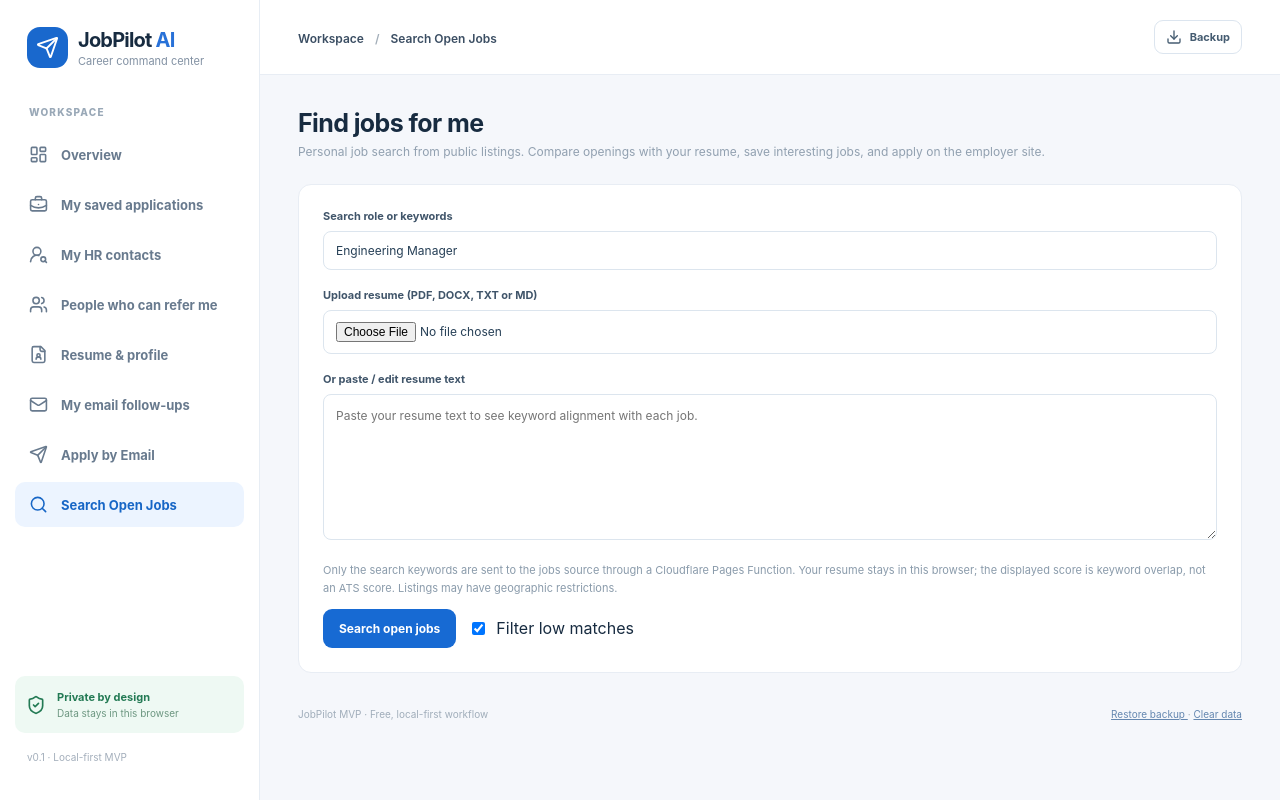
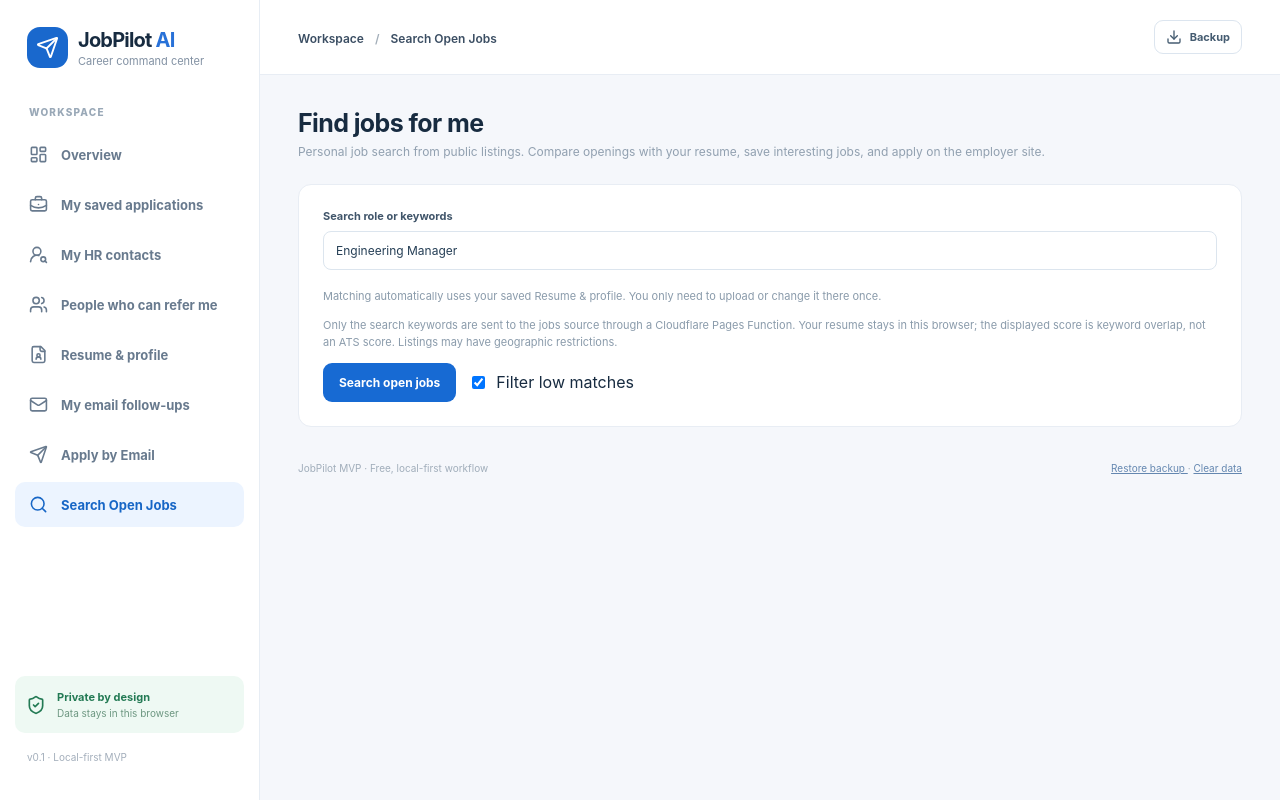
Before and after one commit to bv-prasanna/job-pilot, a React (Vite) app: page / in a window 1280 px wide. Built offline with nearby package versions, Linux system fonts and the light colour scheme.

Commit message:
ux(jobpilot): reuse saved profile resume automatically during job search

```diff
--- a/src/FindJobs.tsx
+++ b/src/FindJobs.tsx
@@ -1,12 +1,11 @@
 import {useMemo,useState} from 'react';
 import {matchResume} from './lib/core.mjs';
-import {extractResumeText} from './lib/resume';
 
 type Job={id:string;title:string;company:string;location:string;description:string;url:string;salary:string;posted:string;source:string};
 const plain=(s:string)=>s.replace(/<[^>]*>/g,' ').replace(/&nbsp;/g,' ').replace(/&amp;/g,'&').replace(/\s+/g,' ').trim();
 const searchUrl='/api/job-search';
 export default function FindJobs({resumeText,onSave}:{resumeText:string;onSave:(job:Job)=>void}){
- const[resume,setResume]=useState(resumeText),[query,setQuery]=useState('Engineering Manager'),[jobs,setJobs]=useState<Job[]>([]);
+ const resume=resumeText;const[query,setQuery]=useState('Engineering Manager'),[jobs,setJobs]=useState<Job[]>([]);
  const[busy,setBusy]=useState(false),[error,setError]=useState(''),[searched,setSearched]=useState(false);
  const[onlyRelevant,setOnlyRelevant]=useState(true);
  const ranked=useMemo(()=>jobs.map(job=>({...job,match:matchResume(resume,job.description,job.title)})).sort((a,b)=>(b.match.score??-1)-(a.match.score??-1)),[jobs,resume]);
@@ -29,16 +28,11 @@ export default function FindJobs({resumeText,onSave}:{resumeText:string;onSave:(
   }catch(e){setError(e instanceof Error?e.message:'Search failed.');}
   finally{setBusy(false);}
  }
- async function readResume(file:File|undefined){
-  if(!file)return;
-  try{const text=await extractResumeText(file);setResume(text);setError('');}
-  catch(e){setError(e instanceof Error?e.message:'Unable to read resume');}
- }
+
  return <><div className="sectionhead"><div><h1>Find jobs for me</h1><p>Personal job search from public listings. Compare openings with your resume, save interesting jobs, and apply on the employer site.</p></div></div>
  <section className="panel" style={{padding:24}}>
   <div className="field"><label className="field-label" htmlFor="jf-role">Search role or keywords</label><input id="jf-role" value={query} onChange={e=>setQuery(e.target.value)} placeholder="Engineering Manager, Java Lead, Backend Manager" /></div>
-  <div className="field"><label className="field-label" htmlFor="jf-upload">Upload resume (PDF, DOCX, TXT or MD)</label><input id="jf-upload" type="file" accept=".pdf,.docx,.txt,.md" onChange={e=>void readResume(e.target.files?.[0])}/></div>
-  <div className="field"><label className="field-label" htmlFor="jf-resume">Or paste / edit resume text</label><textarea id="jf-resume" rows={6} value={resume} onChange={e=>setResume(e.target.value.slice(0,60000))} placeholder="Paste your resume text to see keyword alignment with each job." /></div>
+  <p className="hint">Matching automatically uses your saved Resume &amp; profile. You only need to upload or change it there once.</p>
   <p className="hint">Only the search keywords are sent to the jobs source through a Cloudflare Pages Function. Your resume stays in this browser; the displayed score is keyword overlap, not an ATS score. Listings may have geographic restrictions.</p>
   <div style={{display:'flex',gap:12,flexWrap:'wrap',alignItems:'center'}}><button className="btn primary" disabled={busy} onClick={()=>void search()}>{busy?'Searching...':'Search open jobs'}</button><label style={{display:'flex',gap:8,alignItems:'center'}}><input type="checkbox" checked={onlyRelevant} onChange={e=>setOnlyRelevant(e.target.checked)}/> Filter low matches</label></div>
   {error&&<p role="alert" style={{marginTop:12}}>{error}</p>}
```
